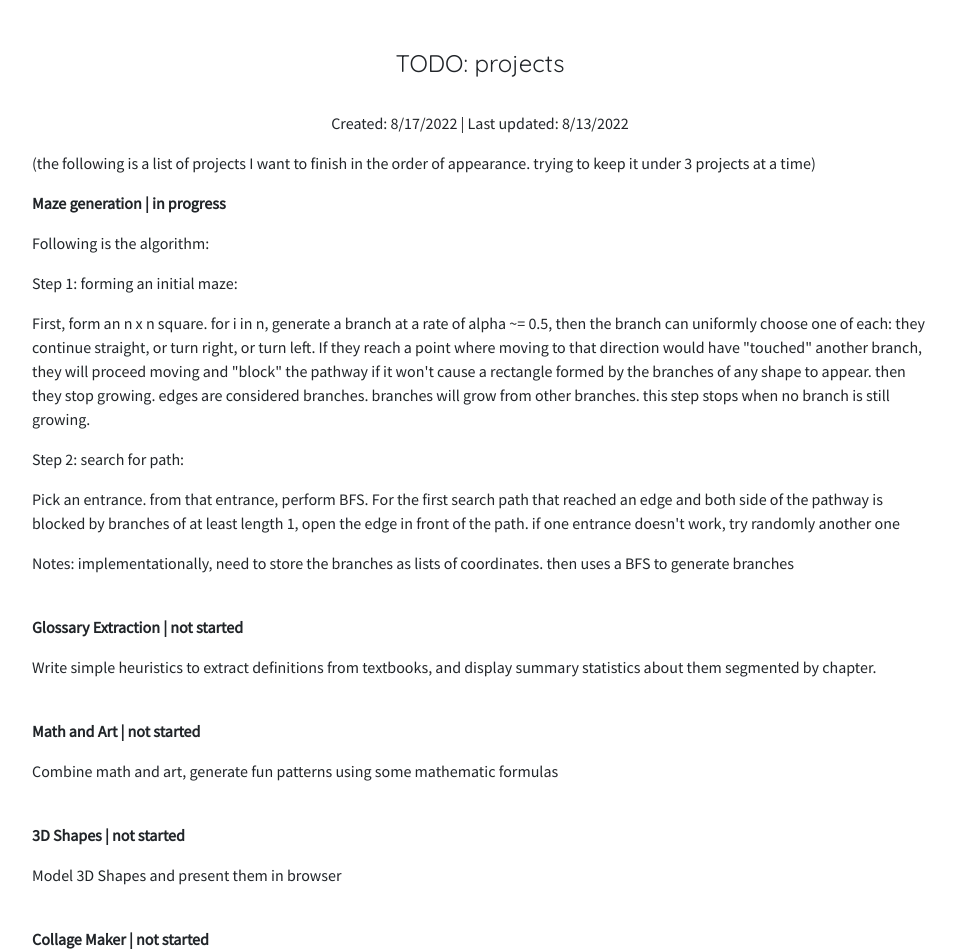
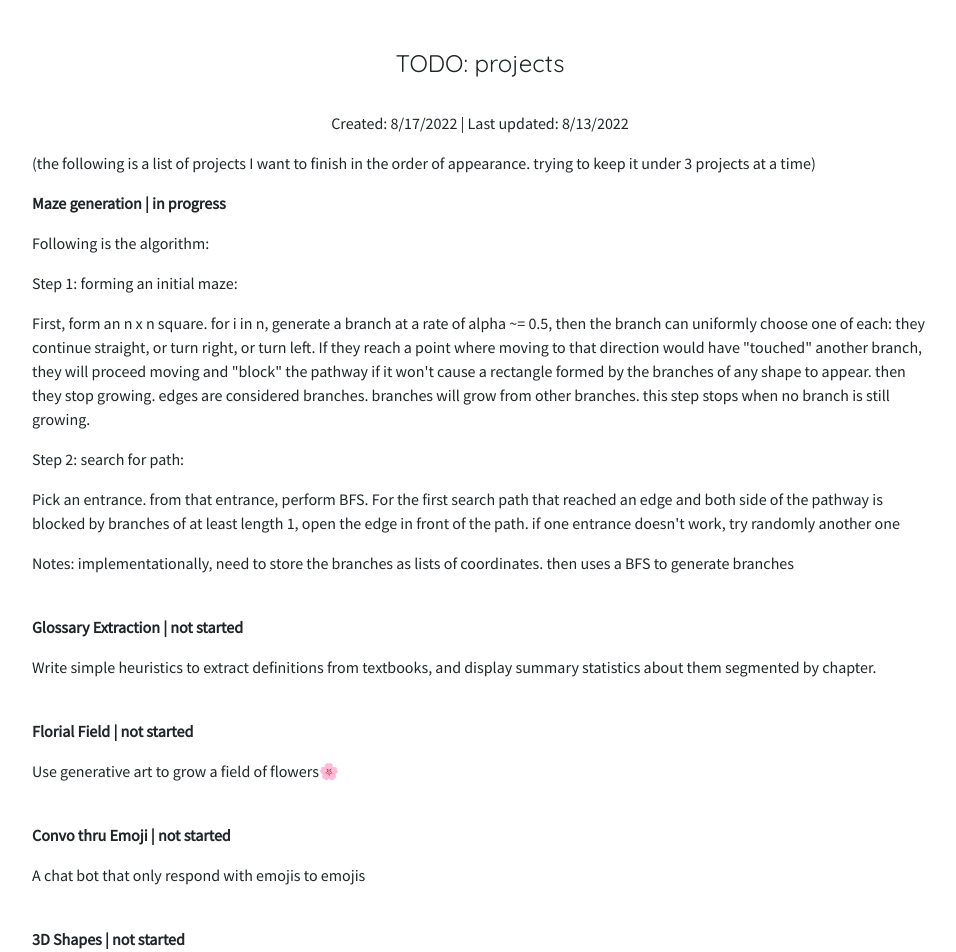
Before and after one commit to tianyimasf/home, a React (Create React App) app in the folder frontend/: page /todoprojects in a window 1280 px wide. Shown: the top 952 px of the page, without its empty margins (160-1116 px from the left). Built offline with nearby package versions, Linux system fonts and the light colour scheme.

Commit message:
update project todo

```diff
--- a/frontend/src/blogs/TODOProjects.tsx
+++ b/frontend/src/blogs/TODOProjects.tsx
@@ -28,8 +28,12 @@ class TODOProject extends React.Component {
                 <p>Write simple heuristics to extract definitions from textbooks, and display summary statistics about them segmented by chapter.</p>
                 <br></br>
 
-                <p><b>Math and Art | not started</b></p>
-                <p>Combine math and art, generate fun patterns using some mathematic formulas</p>
+                <p><b>Florial Field | not started</b></p>
+                <p>Use generative art to grow a field of flowers🌸</p>
+                <br></br>
+
+                <p><b>Convo thru Emoji | not started</b></p>
+                <p>A chat bot that only respond with emojis to emojis</p>
                 <br></br>
 
                 <p><b>3D Shapes | not started</b></p>
```
